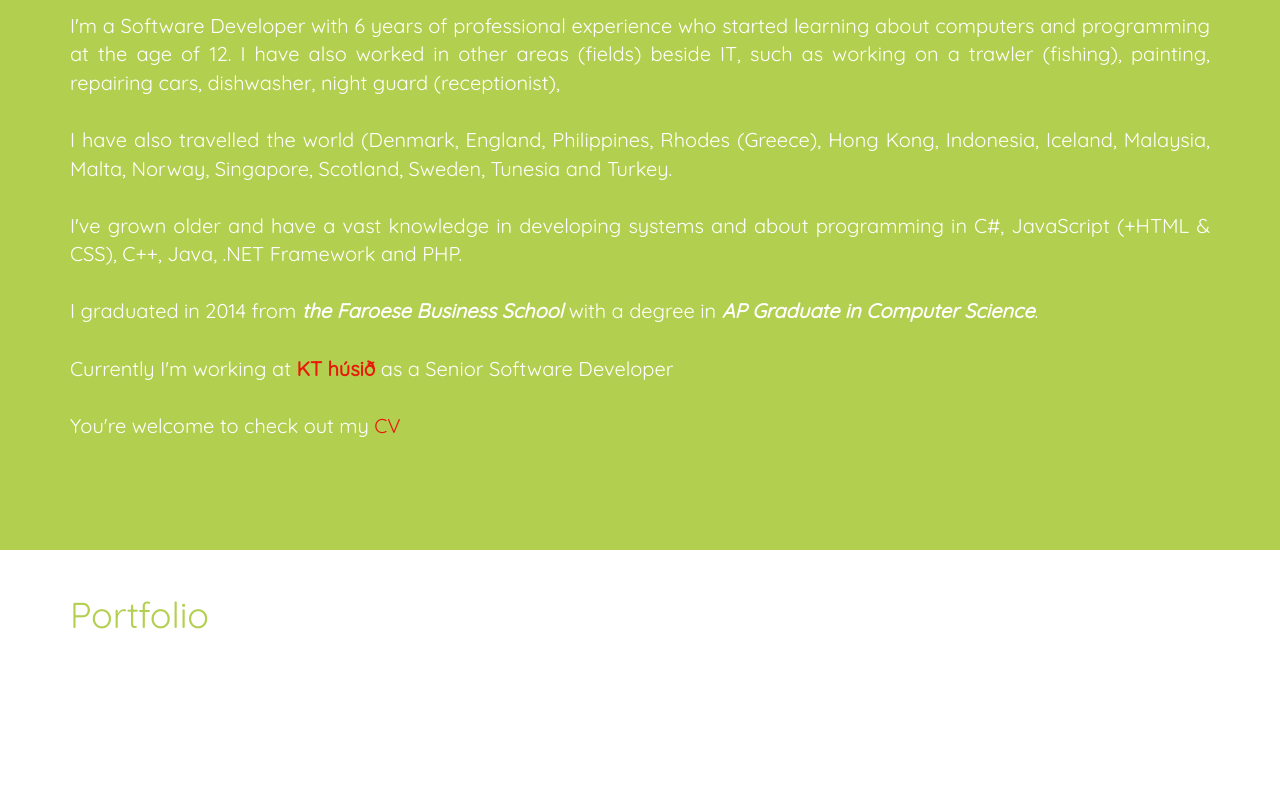
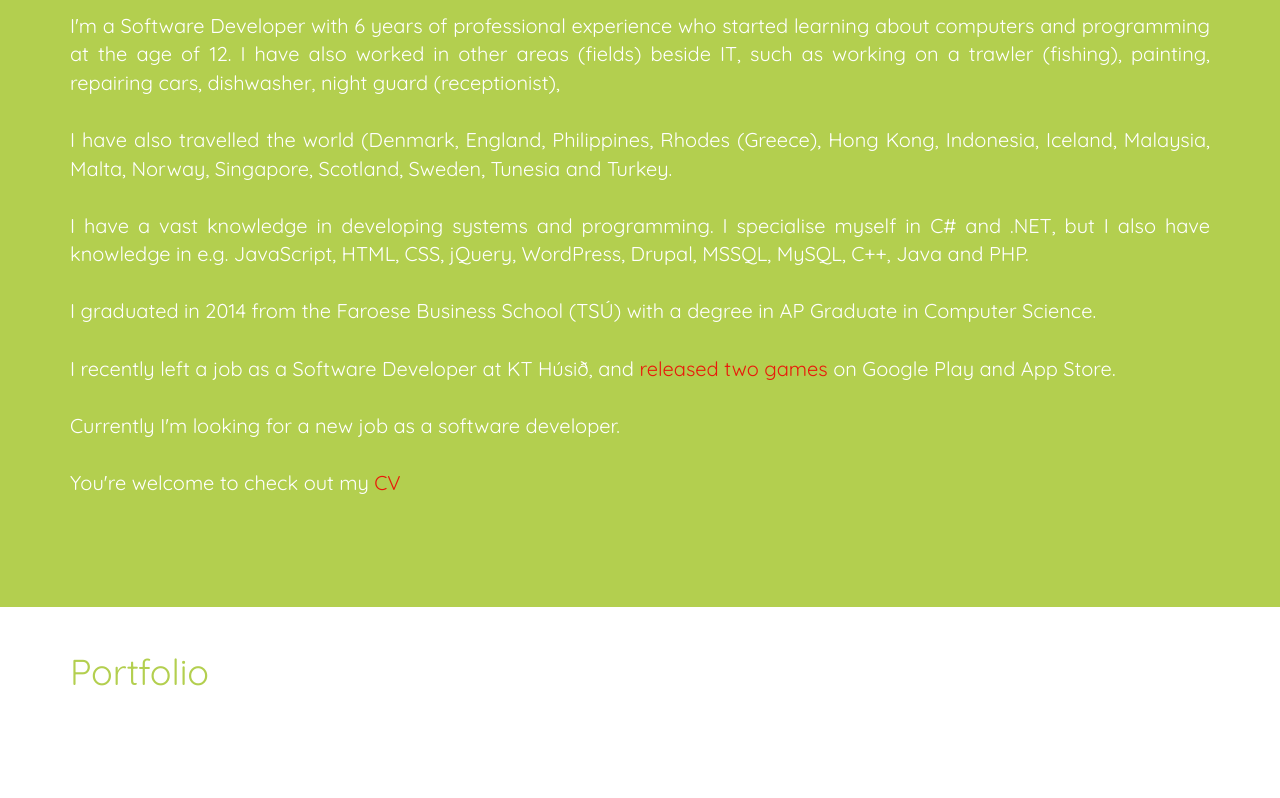
Before and after one commit to bnji/bnji.github.io, a plain HTML site: page index.html in a window 1280 px wide. Shown: the part 952-1750 px from the top of the page. Drawn offline with nearby package versions, Linux system fonts and the light colour scheme; a script that the page names is missing; a web font is replaced by a local one.

Commit message:
updated about

```diff
--- a/index.html
+++ b/index.html
@@ -75,11 +75,13 @@
               <br /><br />
               I have also travelled the world (Denmark, England, Philippines, Rhodes (Greece), Hong Kong, Indonesia, Iceland, Malaysia, Malta, Norway, Singapore, Scotland, Sweden, Tunesia and Turkey.
               <br /><br />
-              I've grown older and have a vast knowledge in developing systems and about programming in C#, JavaScript (+HTML & CSS), C++, Java, .NET Framework and PHP.
+              I have a vast knowledge in developing systems and programming. I specialise myself in C# and .NET, but I also have knowledge in e.g. JavaScript, HTML, CSS, jQuery, WordPress, Drupal, MSSQL, MySQL, C++, Java and PHP.
               <br /><br />
-              I graduated in 2014 from <b><i>the Faroese Business School</i></b> with a degree in <b><i>AP Graduate in Computer Science</i></b>.
+              I graduated in 2014 from the Faroese Business School (TSÚ) with a degree in AP Graduate in Computer Science.
               <br /><br />
-              Currently I'm working at <b><a href="http://www.kthusid.com">KT húsið</a></b> as a Senior Software Developer
+              I recently left a job as a Software Developer at KT Húsið, and <a href="http://huldagames.com">released two games</a> on Google Play and App Store.
+              <br /><br />
+              Currently I'm looking for a new job as a software developer.
               <br /><br />
               You're welcome to check out my <a href="http://resume.linkedinlabs.com/8fut8956">CV</a>
 
```
